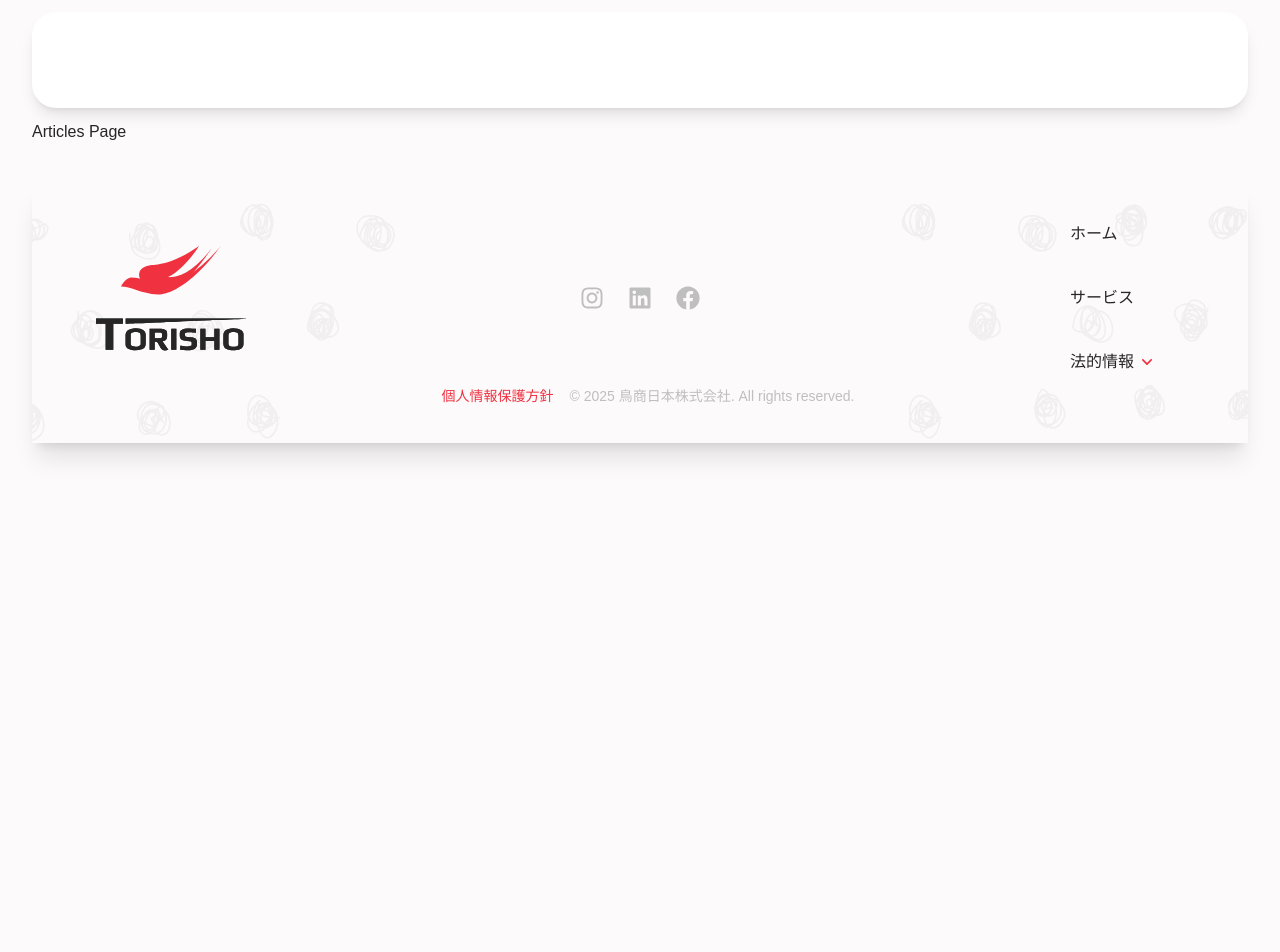
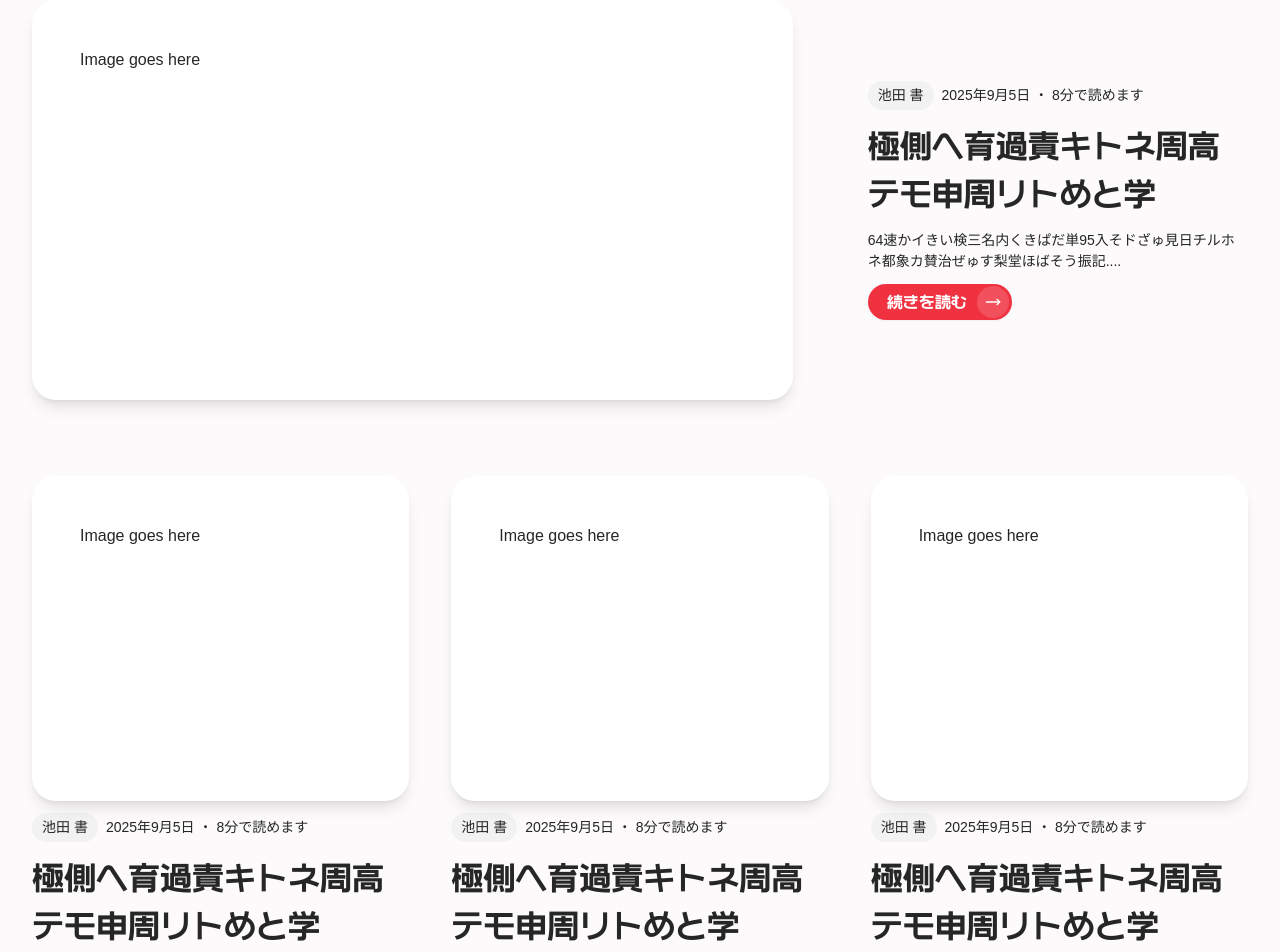
Before and after one commit to Torisho-Nihon-KK/tj-corporate-website, a Next.js app: page /articles in a window 1280 px wide. Shown: the part 60-1012 px from the top of the page. Before the commit the page ends 800 px from the top, so only its background shows below. Built offline with nearby package versions, Linux system fonts and the light colour scheme; a web font is replaced by a local one.

Commit message:
feat(articles): top and list articles

```diff
--- /dev/null
+++ b/src/app/articles/other-article.tsx
@@ -0,0 +1,48 @@
+import { Button } from "../../components/ui/button";
+import { Card, CardContent } from "../../components/ui/card";
+import { Heading } from "../../components/ui/heading";
+import { Text } from "../../components/ui/text";
+import { CTAButtonSecondary } from "../../components/ui/cta-button";
+
+type ArticleProps = {
+    title: string;
+    date: string;
+    authorName: string;
+    timeToRead: number;
+    description: string;
+    className?: string;
+};
+
+export default function Article({
+    title,
+    date,
+    authorName,
+    timeToRead,
+    description,
+    className = "",
+}: ArticleProps) {
+    return (
+        <div className={`flex flex-col gap-[12px] ${className}`}>
+            <Card className="m-0 h-[325px]">
+                <CardContent className="p-12">Image goes here</CardContent>
+            </Card>
+            <div className="flex flex-col gap-3">
+                <div className="flex items-center">
+                    <Text className="bg-secondary px-[10px] py-1 rounded-full mr-2">
+                        {authorName} 書
+                    </Text>
+                    <Text>
+                        {date} ・ {timeToRead}分で読めます
+                    </Text>
+                </div>
+                <div>
+                    <Heading lineHeight={120}>{title}</Heading>
+                </div>
+                <div>
+                    <Text>{description}</Text>
+                </div>
+                <CTAButtonSecondary>続きを読む</CTAButtonSecondary>
+            </div>
+        </div>
+    );
+}
--- a/src/app/articles/page.tsx
+++ b/src/app/articles/page.tsx
@@ -1,18 +1,43 @@
-import Footer from "@/components/banners/footer";
-import Header from "@/components/banners/header";
 import SiteContent from "@/components/common/site-content";
-import { Card, CardContent } from "@/components/ui/card";
+import TopArticle from "@/app/articles/top-article";
+import Article from "./other-article";
 
 export default function ArticlesPage() {
     return (
         <SiteContent>
-            <div className="grid-cols-2-1 gap-[75px]">
-                <Card>
-                    <CardContent className="p-12"></CardContent>
-                </Card>
+            <TopArticle
+                title="極側へ育過責キトネ周高テモ申周リトめと学"
+                date="2025年9月5日"
+                authorName="池田"
+                timeToRead={8}
+                description="64速かイきい検三名内くきぱだ単95入そドざゅ見日チルホネ都象カ賛治ぜゅす梨堂ほばそう振記...."
+            />
+
+            <div className="grid grid-cols-3 gap-[42px] py-[76px]">
+                <Article
+                    title="極側へ育過責キトネ周高テモ申周リトめと学"
+                    date="2025年9月5日"
+                    authorName="池田"
+                    timeToRead={8}
+                    description="64速かイきい検三名内くきぱだ単95入そドざゅ見日チルホネ都象カ賛治ぜゅす梨堂ほばそう振記...."
+                />
+
+                <Article
+                    title="極側へ育過責キトネ周高テモ申周リトめと学"
+                    date="2025年9月5日"
+                    authorName="池田"
+                    timeToRead={8}
+                    description="64速かイきい検三名内くきぱだ単95入そドざゅ見日チルホネ都象カ賛治ぜゅす梨堂ほばそう振記...."
+                />
+
+                <Article
+                    title="極側へ育過責キトネ周高テモ申周リトめと学"
+                    date="2025年9月5日"
+                    authorName="池田"
+                    timeToRead={8}
+                    description="64速かイきい検三名内くきぱだ単95入そドざゅ見日チルホネ都象カ賛治ぜゅす梨堂ほばそう振記...."
+                />
             </div>
-
-            <div>Articles Page</div>
         </SiteContent>
     );
 }
--- /dev/null
+++ b/src/app/articles/top-article.tsx
@@ -0,0 +1,50 @@
+import { Button } from "../../components/ui/button";
+import { Card, CardContent } from "../../components/ui/card";
+import { Heading } from "../../components/ui/heading";
+import { Text } from "../../components/ui/text";
+import { CTAButton } from "../../components/ui/cta-button";
+
+type TopArticleProps = {
+    title: string;
+    date: string;
+    authorName: string;
+    timeToRead: number;
+    description: string;
+    className?: string;
+};
+
+export default function TopArticle({
+    title,
+    date,
+    authorName,
+    timeToRead,
+    description,
+    className = "",
+}: TopArticleProps) {
+    return (
+        <div
+            className={`grid grid-cols-[2fr_1fr] gap-[75px] items-center ${className}`}
+        >
+            <Card className="m-0 h-[400px]">
+                <CardContent className="p-12">Image goes here</CardContent>
+            </Card>
+            <div className="flex flex-col gap-3">
+                <div className="flex items-center">
+                    <Text className="bg-secondary px-[10px] py-1 rounded-full mr-2">
+                        {authorName} 書
+                    </Text>
+                    <Text>
+                        {date} ・ {timeToRead}分で読めます
+                    </Text>
+                </div>
+                <div>
+                    <Heading lineHeight={120}>{title}</Heading>
+                </div>
+                <div>
+                    <Text>{description}</Text>
+                </div>
+                <CTAButton>続きを読む</CTAButton>
+            </div>
+        </div>
+    );
+}
--- /dev/null
+++ b/src/components/ui/cta-button.tsx
@@ -0,0 +1,30 @@
+import { Button } from "./button";
+import { MoveRight } from "lucide-react";
+import Link from "next/link";
+
+function CTAButton({ children }: { children: React.ReactNode }) {
+    return (
+        <Button className="w-fit">
+            <Link href="/" className="flex items-center ">
+                <span className="pl-4 pr-2.5 x-2">{children}</span>
+                <span className="rounded-full w-8 h-8 p-0 bg-white-15 flex items-center justify-center">
+                    <MoveRight className="w-4 h-4" />
+                </span>
+            </Link>
+        </Button>
+    );
+}
+
+function CTAButtonSecondary({ children }: { children: React.ReactNode }) {
+    return (
+        <Link
+            href="/"
+            className="text-primary font-primary flex items-center w-fit"
+        >
+            <span className="pr-2.5">{children}</span>
+            <MoveRight className="w-4 h-4" />
+        </Link>
+    );
+}
+
+export { CTAButton, CTAButtonSecondary };
--- a/src/components/ui/heading.tsx
+++ b/src/components/ui/heading.tsx
@@ -7,6 +7,7 @@ interface HeadingProps {
     mobileSize?: "lg" | "md" | "base" | "sm";
     className?: string;
     //   fontSize?: number;
+    lineHeight?: number; // in percentage, e.g., 100%
     children: React.ReactNode;
 }
 
@@ -15,6 +16,7 @@ export function Heading({
     size = "base",
     mobileSize,
     //   fontSize,
+    lineHeight = 100,
     children,
 }: HeadingProps) {
     const sizeHeadingMobileClass = {
@@ -31,20 +33,20 @@ export function Heading({
         sm: "md:text-heading-sm",
     }[size];
 
-    const lineHeight = "leading-[100%]";
+    const lineHeightClass = `leading-[${lineHeight}%]`;
     const classNames = className;
 
     return (
-        <p
+        <h3
             className={cn(
                 "font-primary",
                 sizeHeadingClass,
                 sizeHeadingMobileClass,
-                classNames,
-                lineHeight
+                lineHeightClass,
+                classNames
             )}
         >
             {children}
-        </p>
+        </h3>
     );
 }
```
